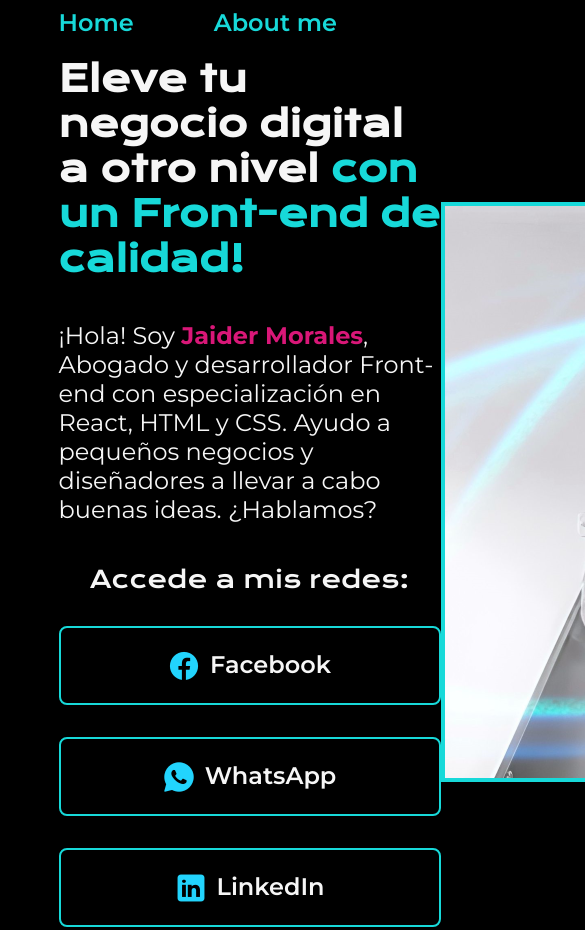
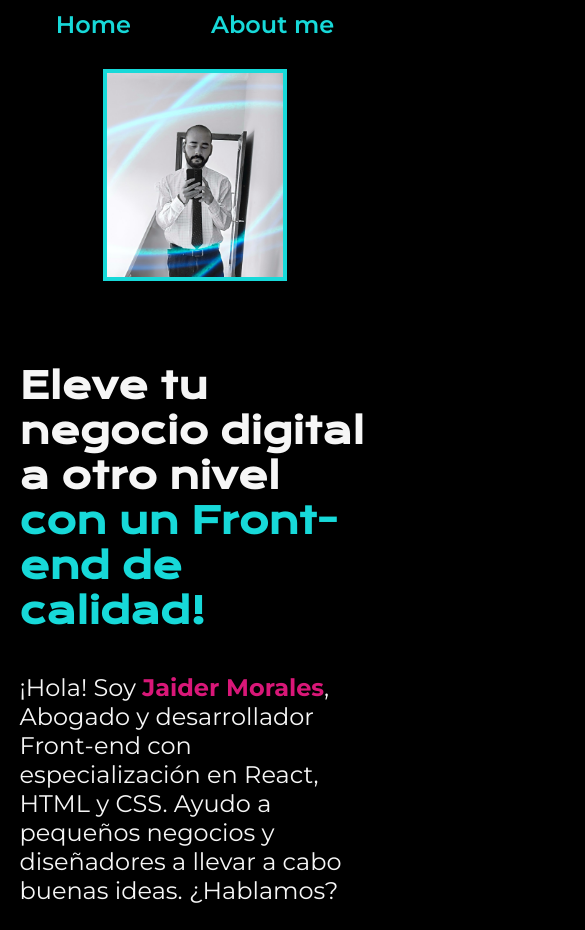
Before and after one commit to jmoralesb1/portafolio, a plain HTML site: page index.html in a window 390 px wide. Shown: the top 930 px of the page, 585 px wide, since content can reach past the window. Drawn offline with nearby package versions, Linux system fonts and the light colour scheme.

Commit message:
Adaptando a mobile

```diff
--- a/style/style.css
+++ b/style/style.css
@@ -1,8 +1,6 @@
 @import url('https://fonts.googleapis.com/css2?family=Krona+One&family=Montserrat:ital,wght@0,100..900;1,100..900&display=swap');
 
-/*Con esto reseteamos todos los elementos de la pagina
-ya que con esto se elimina cualquier estilo por defecto de los navegadores
-esto hará que todo este mas pegado*/
+
 
 :root {
     --color-primario: #000000;
@@ -13,6 +11,10 @@
     --fuente-montserrat: "Montserrat", sans-serif;
     --fuente-krona: "Krona One", sans-serif;
 }
+
+/*Con esto reseteamos todos los elementos de la pagina
+ya que con esto se elimina cualquier estilo por defecto de los navegadores
+esto hará que todo este mas pegado*/
 
 * {
     padding: 0;
@@ -39,7 +41,7 @@
 
 .header_menu_link {
     font-family: var(--fuente-montserrat);
-    font-size: 24px;
+    font-size: 1.5rem;
     font-weight: 600;
     color: var(--color-terciario);
     text-decoration: none;
@@ -62,22 +64,23 @@
     padding: 5% 15%;
     /*Espacio entre cada elemento dentro del body*/
     justify-content: space-between;
+    gap: 82px;
 }
 
 .presentacion_contenido {
-    width: 615px;
+    width: 50%;
     display: flex;
     flex-direction: column;
     gap: 40px;
 }
 
 .presentacion_contenido_titulo {
-   font-size: 36px;
+   font-size: 2.25rem;
    font-family: var(--fuente-krona);
 }
 
 .presentacion_contenido_texto {
-    font-size: 24px;
+    font-size: 1.5rem;
     font-family: var(--fuente-montserrat);
 }
 
@@ -91,7 +94,7 @@
 
 .presentacion_enlaces_subtitulos {
     font-family: var(--fuente-krona);
-    font-size: 24px;
+    font-size: 1.5rem;
     font-weight: 400;
 }
 
@@ -100,10 +103,10 @@
     justify-content: center;
     gap: 10px;
     border: 2px solid var(--color-terciario);
-    width: 378px;
+    width: 50%;
     text-align: center;
     border-radius: 8px;
-    font-size: 24px;
+    font-size: 1.5rem;
     font-weight: 600;
     padding: 21.5px 0;
     text-decoration: none;
@@ -117,6 +120,8 @@
 
 .foto {
     border: 4px solid var(--color-terciario);
+    /*para ajustar imagenes en el celular*/
+    width: 50%;
 }
 
 .footer {
@@ -125,6 +130,25 @@
     padding: 24px;
     text-align: center;
     font-family: var(--fuente-montserrat);
-    font-size: 24px;
+    font-size: 1.5rem;
     font-weight: 400;
 }
+
+@media (max-width: 1200px) {
+    .header{
+        padding: 10px;
+    }
+
+    .header_menu {
+        justify-content: center;
+    }
+
+    .presentacion{
+        flex-direction: column-reverse;
+        padding: 5%;
+    }
+
+    .presentacion_contenido {
+        width: auto;
+    }
+}
```
